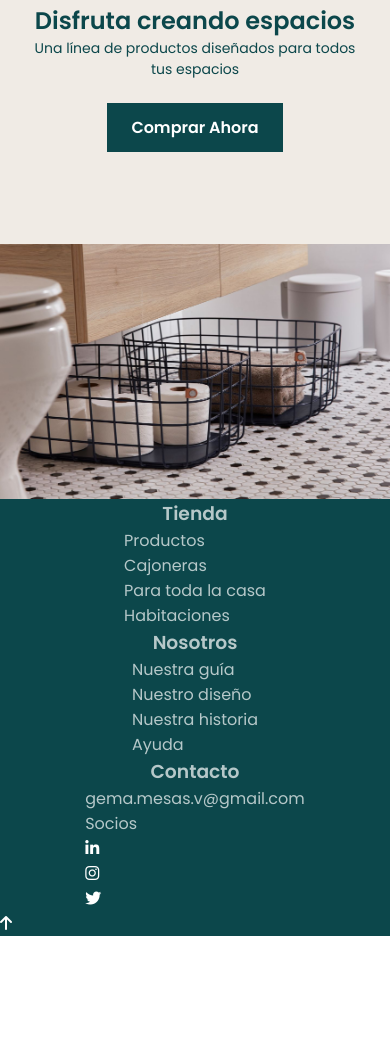
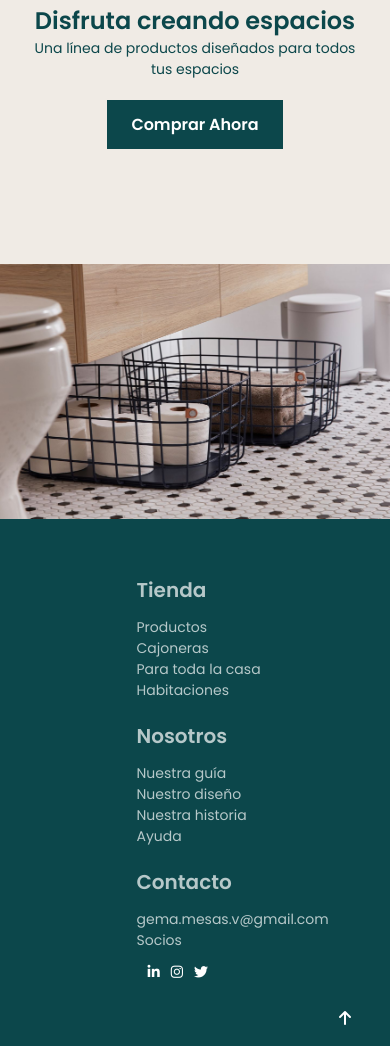
Before and after one commit to Adalab/modulo-1-evaluacion-final-GemaMesasV, a website: page src/html/index.html in a window 390 px wide. Shown: the part 1971-3017 px from the top of the page. Before the commit the page ends 2907 px from the top, so only its background shows below. Drawn offline with nearby package versions, Linux system fonts and the light colour scheme; files that its build step writes are made by us from their sources; files whose address does not match are found by name.

Commit message:
mobile version with responsive no second module

```diff
--- a/src/html/partials/catalog.html
+++ b/src/html/partials/catalog.html
@@ -1,14 +1,17 @@
 <section class="catalog">
-    <div class="catalog__item">
-    <h2 class="catalog__item-title">
-        Disfruta creando espacios
-    </h2>
+  <div class="catalog__item">
+    <h2 class="catalog__item-title">Disfruta creando espacios</h2>
     <p class="catalog__item-subtitle">
-        Una línea de productos diseñados para todos tus espacios
+      Una línea de productos diseñados para todos tus espacios
     </p>
-</div>
-    <button class="hero__container-button"><a href="adalab.es">Comprar ahora</a></button>
 
-    <img class="catalog__image" src="./assets/images/creando-espacios.jpg" alt="Catálogo de Open Spaces">
-
+    <button class="hero__container-button">
+      <a href="https://adalab.es" target="_blank">Comprar ahora</a>
+    </button>
+  </div>
+  <img
+    class="catalog__image"
+    src="./assets/images/creando-espacios.jpg"
+    alt="Catálogo de Open Spaces"
+  />
 </section>
--- a/src/html/partials/footer.html
+++ b/src/html/partials/footer.html
@@ -1,28 +1,30 @@
 <footer class="footer">
   <nav class="footer__nav">
-    <h3>Tienda</h3>
-    <ul>
-      <li><a href="adalab.es" target="_blank">Productos</a></li>
-      <li><a href="adalab.es" target="_blank">Cajoneras</a></li>
-      <li><a href="adalab.es" target="_blank">Para toda la casa</a></li>
-      <li><a href="adalab.es" target="_blank">Habitaciones</a></li>
+    <h3 class="footer__nav-title">Tienda</h3>
+    <ul class="footer__nav-subtitle">
+      <li><a href="https://adalab.es" target="_blank">Productos</a></li>
+      <li><a href="https://adalab.es" target="_blank">Cajoneras</a></li>
+      <li><a href="https://adalab.es" target="_blank">Para toda la casa</a></li>
+      <li><a href="https://adalab.es" target="_blank">Habitaciones</a></li>
     </ul>
 
-    <h3>Nosotros</h3>
-    <ul>
-      <li><a href="adalab.es" target="_blank">Nuestra guía</a></li>
-      <li<a href="adalab.es" target="_blank">Nuestro diseño</a></li>
-      <li><a href="adalab.es" target="_blank">Nuestra historia</a></li>
-      <li><a href="adalab.es" target="_blank">Ayuda</a></li>
+    <h3 class="footer__nav-title">Nosotros</h3>
+    <ul class="footer__nav-subtitle">
+      <li><a href="https://adalab.es" target="_blank">Nuestra guía</a></li>
+      <li<a href="https://adalab.es" target="_blank">Nuestro diseño</a></li>
+      <li><a href="https://adalab.es" target="_blank">Nuestra historia</a></li>
+      <li><a href="https://adalab.es" target="_blank">Ayuda</a></li>
     </ul>
 
-    <h3>Contacto</h3>
-    <ul>
+    <h3 class="footer__nav-title">Contacto</h3>
+    <ul class="footer__nav-subtitle">
       <li><a href="mailto:gema.mesas.v@gmail.com" target="_blank">gema.mesas.v@gmail.com</a></li>
-      <li><a href="adalab.es" target="_blank">Socios</a></li>
-      <li class="footer__nav-icon"><a href="adalab.es" target="_blank"><i class="fa-brands fa-linkedin-in"></i></a></li>
-      <li class="footer__nav-icon"><a href="adalab.es" target="_blank"><i class="fa-brands fa-instagram"></i></a></li>
-      <li class="footer__nav-icon"><a href="adalab.es" target="_blank"><i class="fa-brands fa-twitter"></i></a></li>
+      <li><a href="https://adalab.es" target="_blank">Socios</a></li>
+      <div class="icons-container">
+      <li class="footer__nav-icon"><a href="https://adalab.es" target="_blank"><i class="fa-brands fa-linkedin-in"></i></a></li>
+      <li class="footer__nav-icon"><a href="https://adalab.es" target="_blank"><i class="fa-brands fa-instagram"></i></a></li>
+      <li class="footer__nav-icon"><a href="https://adalab.es" target="_blank"><i class="fa-brands fa-twitter"></i></a></li>
+    </div>
     </ul>
   </nav>
   <a class=footer__arrow href="./index.html#header"><i class="fa-solid fa-arrow-up"></i></a>
--- a/src/html/partials/free-shipping.html
+++ b/src/html/partials/free-shipping.html
@@ -6,5 +6,5 @@
     <p class="free-shipping__subtitle">
         Envío gratis en compras desde 100 simoleones
     </p>
-    <button class="free-shipping__button"><a href="adalab.es">Comprar ahora</a></button>
+    <button class="free-shipping__button"><a href="https://adalab.es" target="_blank">Comprar ahora</a></button>
 </section>
--- a/src/html/partials/header.html
+++ b/src/html/partials/header.html
@@ -1,12 +1,12 @@
   <header class="header">
       <nav class="header__nav">
         <ul class="header__nav-desktop">
-            <li class="header__nav-desktop-link"><a href="adalab.es" target="_blank">Productos</a></li>
-            <li class="header__nav-desktop-link"><a href="adalab.es" target="_blank">Colecciones</a></li>
-            <li class="header__nav-desktop-link"><a href="adalab.es" target="_blank">Tienda</a></li>
-            <li class="header__nav-desktop-link"><a href="adalab.es" target="_blank">Inicio</a></li>
+            <li class="header__nav-desktop-link"><a href="https://adalab.es" target="_blank">Productos</a></li>
+            <li class="header__nav-desktop-link"><a href="https://adalab.es" target="_blank">Colecciones</a></li>
+            <li class="header__nav-desktop-link"><a href="https://adalab.es" target="_blank">Tienda</a></li>
+            <li class="header__nav-desktop-link"><a href="https://adalab.es" target="_blank">Inicio</a></li>
           </ul>
-        <a class="header__hamburguer-nav" href="adalab.es"><i class="fa-solid fa-bars"></i></a>
+        <a class="header__hamburguer-nav" href="https://adalab.es" target="_blank"><i class="fa-solid fa-bars"></i></a>
 
       </nav>
   </header>
--- a/src/html/partials/hero.html
+++ b/src/html/partials/hero.html
@@ -3,6 +3,6 @@
   <div class="hero__container">
     <h2 class="hero__container-title">Disfruta creando espacios</h2>
 
-    <button class="hero__container-button"><a href="adalab.es">Comprar ahora</a></button>
+    <button class="hero__container-button"><a href="https://adalab.es" target="_blank">Comprar ahora</a></button>
   </div>
 </section>
--- a/src/scss/layout/_footer.scss
+++ b/src/scss/layout/_footer.scss
@@ -1,18 +1,50 @@
 .footer {
   background-color: $spruce;
   color: $light-blue;
+  padding-top: 36px;
+//   position: relative;
+
   &__nav {
     display: flex;
     flex-direction: column;
     justify-content: center;
-        align-items: center;
+    align-items: flex-start;
+    padding-left: 35%;
 
+     @media all and (min-width: 768px) {
+         flex-direction: row;
+         padding-left: 10%;
+     }
+
+    &-title {
+      margin-top: 20px;
+      font-size: 20px;
+      font-weight: 600;
+
+    }
+
+    &-subtitle {
+      margin-top: 12px;
+      font-size: 14px;
+    }
     &-icon {
       color: $white;
+      margin: 11px 0 63px 11px;
+
     }
   }
 
   &__arrow {
     color: $white;
+    position: absolute;
+    right: 10%;
+    transform: translateY(-40px);
   }
 }
+
+.icons-container {
+  display: flex;
+  flex-direction: row;
+  justify-content: flex-start;
+  align-items: center;
+}
--- a/src/scss/layout/_main-catalog.scss
+++ b/src/scss/layout/_main-catalog.scss
@@ -5,24 +5,37 @@
   justify-content: center;
   align-items: center;
 
+  @media all and (min-width: 1200px) {
+    flex-direction: row;
+  }
 
   &__item {
     margin: 87px 27px 23px;
     text-align: center;
+    @media all and (min-width: 1200px) {
+      width: 50%;
+    }
 
     &-title {
-        font-size: 24px;
-        font-weight: 600;
+      font-size: 24px;
+      font-weight: 600;
     }
 
     &-subtitle {
-        font-size: 14px;
+      font-size: 14px;
+      padding-bottom: 20px;
     }
   }
 
   &__image {
-      width: 100%;
-    height: 100%;
+    width: 2000px;
     margin: 92px 0 0;
+    max-width: 100%;
+    max-height: 1200px;
+
+    @media all and (min-width: 1200px) {
+      width: 50%;
+      margin: 0;
+    }
   }
 }
```
Lines whose indentation alone changed are shown as unchanged.
